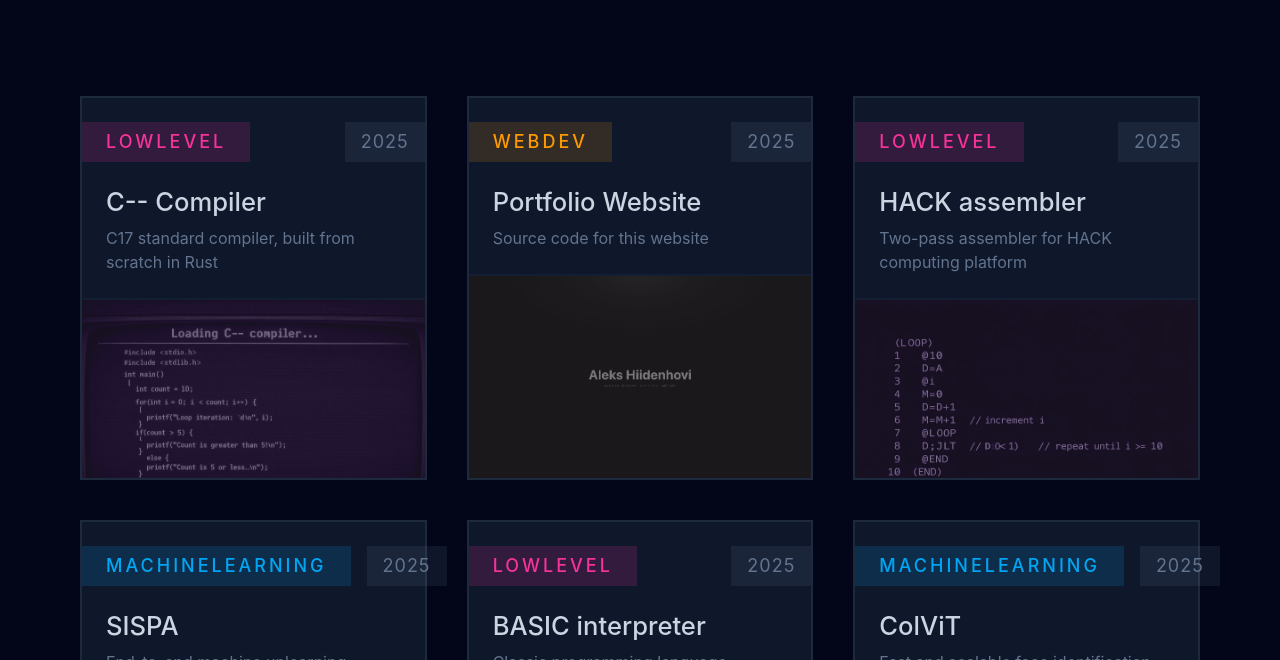
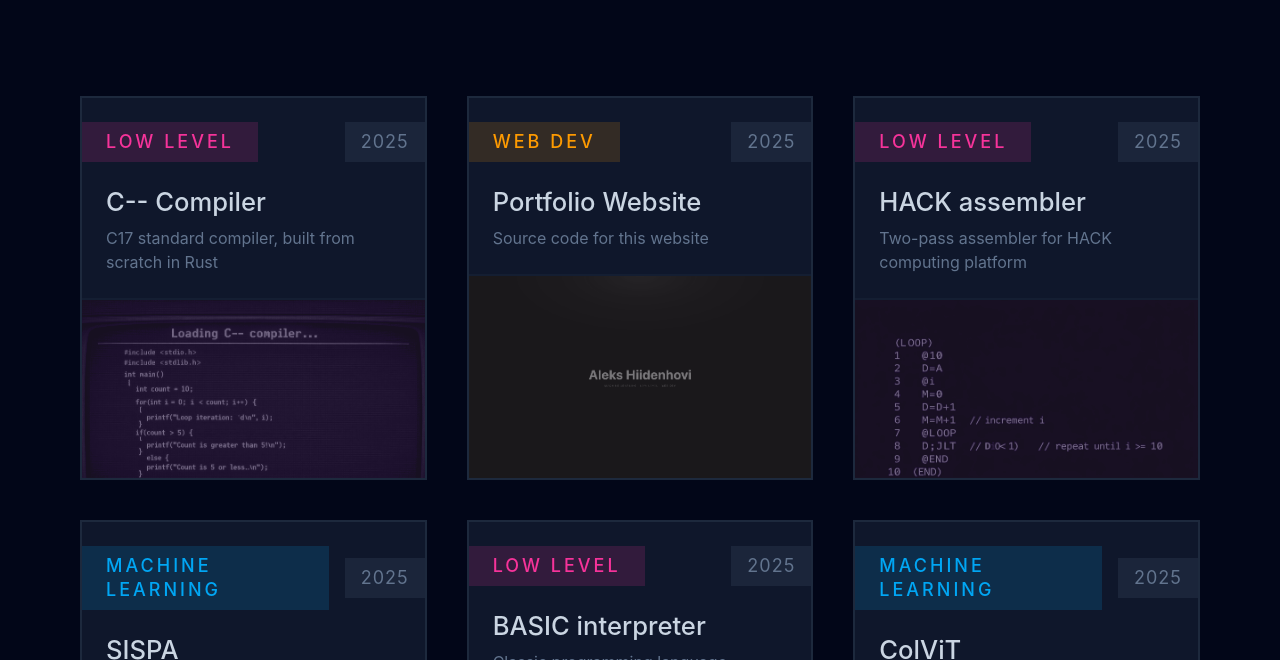
Before and after one commit to alekshiidenhovi/personal-website, a Vue app: page / in a window 1280 px wide. Shown: the part 1686-2346 px from the top of the page. Built offline with nearby package versions, Linux system fonts and the light colour scheme.

Commit message:
change expertise type spelling

```diff
--- a/src/components/ExpertiseCard.vue
+++ b/src/components/ExpertiseCard.vue
@@ -39,9 +39,9 @@ const props = defineProps<Props>();
   <div class="card">
     <div :class="{
       'title-container': true,
-      'title-container-ml': cardColor === 'machineLearning',
-      'title-container-ll': cardColor === 'lowLevel',
-      'title-container-wd': cardColor === 'webDev',
+      'title-container-ml': cardColor === 'machine learning',
+      'title-container-ll': cardColor === 'low level',
+      'title-container-wd': cardColor === 'web dev',
     }">
       <Icon :icon="props.iconName" class="icon" />
       <h3>{{ cardTitle }}</h3>
--- a/src/components/ExpertiseSection.vue
+++ b/src/components/ExpertiseSection.vue
@@ -7,7 +7,7 @@ import SectionTitle from "./SectionTitle.vue";
   <section id="expertise">
     <SectionTitle title="Expertise" />
     <div class="card-container">
-      <ExpertiseCard cardColor="machineLearning" cardTitle="Machine Learning"
+      <ExpertiseCard :cardColor="'machine learning'" cardTitle="Machine Learning"
         cardText="End-to-end ML specialist with a proven track record bridging the gap between deep technical research and production apps."
         iconName="heroicons:adjustments-vertical-solid" :tags="[
           {
@@ -20,7 +20,7 @@ import SectionTitle from "./SectionTitle.vue";
             tagText: 'W&B'
           }
         ]" />
-      <ExpertiseCard cardColor="lowLevel" cardTitle="Low Level"
+      <ExpertiseCard :cardColor="'low level'" cardTitle="Low Level"
         cardText="Passionate about low-level optimization. Built foundational systems from assemblers to compilers."
         iconName="heroicons:cpu-chip-solid" :tags="[
           {
@@ -33,7 +33,7 @@ import SectionTitle from "./SectionTitle.vue";
             tagText: 'Assembly'
           }
         ]" />
-      <ExpertiseCard cardColor="webDev" cardTitle="Web Dev"
+      <ExpertiseCard :cardColor="'web dev'" cardTitle="Web Dev"
         cardText="Full-stack generalist, with expertise in building data-driven dashboard applications from the ground up."
         iconName="heroicons:globe-alt-solid" :tags="[
           {
--- a/src/components/JobCard.vue
+++ b/src/components/JobCard.vue
@@ -23,10 +23,10 @@ const props = defineProps<Props>();
     <div class="left-container">
       <h3>{{ props.jobTitle }}</h3>
       <span class="time">{{ props.startYear }}/{{ props.startMonth }} - {{ props.endYear }}/{{ props.endMonth
-      }}</span>
+        }}</span>
       <p>{{ props.jobDescription }}</p>
       <div class="tags-container">
-        <Tag v-for="tag in props.tags" :key="tag" :text="tag" :color="'machineLearning'" />
+        <Tag v-for="tag in props.tags" :key="tag" :text="tag" :color="'machine learning'" />
       </div>
     </div>
     <a class="logo-container" :href="props.companyUrl" target="_blank">
--- a/src/components/ProjectCard.vue
+++ b/src/components/ProjectCard.vue
@@ -22,9 +22,9 @@ const props = withDefaults(defineProps<Props>(), {
   <a class="card" :href="props.projectLink" target="_blank">
     <div class="metadata-container">
       <span class="tag" :class="{
-        'tag-ml': props.projectTag === 'machineLearning',
-        'tag-ll': props.projectTag === 'lowLevel',
-        'tag-wd': props.projectTag === 'webDev',
+        'tag-ml': props.projectTag === 'machine learning',
+        'tag-ll': props.projectTag === 'low level',
+        'tag-wd': props.projectTag === 'web dev',
       }">{{ props.projectTag }}</span>
       <span class="year">{{ props.completionYear }}</span>
     </div>
@@ -33,9 +33,9 @@ const props = withDefaults(defineProps<Props>(), {
       <p>{{ props.projectDescription }}</p>
     </div>
     <div class="img-wrapper" :class="{
-      'img-bg-ml': props.projectTag === 'machineLearning',
-      'img-bg-ll': props.projectTag === 'lowLevel',
-      'img-bg-wd': props.projectTag === 'webDev',
+      'img-bg-ml': props.projectTag === 'machine learning',
+      'img-bg-ll': props.projectTag === 'low level',
+      'img-bg-wd': props.projectTag === 'web dev',
     }">
       <img :src="props.imgUrl" :alt="props.imgDescription" :style="{ objectPosition: props.objectPosition }" />
     </div>
--- a/src/components/ProjectsSection.vue
+++ b/src/components/ProjectsSection.vue
@@ -8,26 +8,26 @@ import SectionTitle from "./SectionTitle.vue";
     <SectionTitle title="Projects" />
     <div class="card-container">
       <ProjectCard :projectTitle="'C-- Compiler'"
-        :projectDescription="'C17 standard compiler, built from scratch in Rust'" :projectTag="'lowLevel'"
+        :projectDescription="'C17 standard compiler, built from scratch in Rust'" :projectTag="'low level'"
         :completionYear=2025 :imgUrl="'/c-source-code-min.jpg'" :imgDescription="'C source code'"
         :projectLink="'https://github.com/alekshiidenhovi/C--'" :objectPosition="'top'" />
       <ProjectCard :projectTitle="'Portfolio Website'" :projectDescription="'Source code for this website'"
-        :projectTag="'webDev'" :completionYear=2025 :imgUrl="'/portfolio.png'"
+        :projectTag="'web dev'" :completionYear=2025 :imgUrl="'/portfolio.png'"
         :imgDescription="'Portfolio hero section'"
         :projectLink="'https://github.com/alekshiidenhovi/personal-website'" />
       <ProjectCard :projectTitle="'HACK assembler'"
-        :projectDescription="'Two-pass assembler for HACK computing platform'" :projectTag="'lowLevel'"
+        :projectDescription="'Two-pass assembler for HACK computing platform'" :projectTag="'low level'"
         :completionYear=2025 :imgUrl="'/hack-assembly-source-code.jpg'" :imgDescription="'HACK assembly code'"
         :projectLink="'https://github.com/alekshiidenhovi/HACK-assembler'" :objectPosition="'top'" />
       <ProjectCard :projectTitle="'SISPA'" :projectDescription="'End-to-end machine unlearning framework'"
-        :projectTag="'machineLearning'" :completionYear=2025 :imgUrl="'/abstract-neural-network.jpg'"
+        :projectTag="'machine learning'" :completionYear=2025 :imgUrl="'/abstract-neural-network.jpg'"
         :imgDescription="'SISPA architecture diagram'" :projectLink="'https://github.com/alekshiidenhovi/SISPA'" />
       <ProjectCard :projectTitle="'BASIC interpreter'"
-        :projectDescription="'Classic programming language, modern implementation'" :projectTag="'lowLevel'"
+        :projectDescription="'Classic programming language, modern implementation'" :projectTag="'low level'"
         :completionYear=2025 :imgUrl="'/basic-source-code-min.jpg'" :imgDescription="'BASIC source code'"
         :projectLink="'https://github.com/alekshiidenhovi/BASIC-interpreter'" :objectPosition="'top'" />
       <ProjectCard :projectTitle="'ColViT'" :projectDescription="'Fast and scalable face identification'"
-        :projectTag="'machineLearning'" :completionYear=2025 :imgUrl="'/face-identication.jpg'"
+        :projectTag="'machine learning'" :completionYear=2025 :imgUrl="'/face-identication.jpg'"
         :imgDescription="'Face identification image'" :projectLink="'https://github.com/alekshiidenhovi/colvit-face'" />
     </div>
   </section>
--- a/src/components/Tag.vue
+++ b/src/components/Tag.vue
@@ -12,9 +12,9 @@ const props = defineProps<Props>();
 
 <template>
   <div class="base" :class="{
-    ml: props.color === 'machineLearning',
-    ll: props.color === 'lowLevel',
-    wd: props.color === 'webDev',
+    ml: props.color === 'machine learning',
+    ll: props.color === 'low level',
+    wd: props.color === 'web dev',
   }"> {{ text }} </div>
 </template>
 
--- a/src/types.ts
+++ b/src/types.ts
@@ -1 +1 @@
-export type Expertise = "machineLearning" | "lowLevel" | "webDev";
+export type Expertise = "machine learning" | "low level" | "web dev";
```
